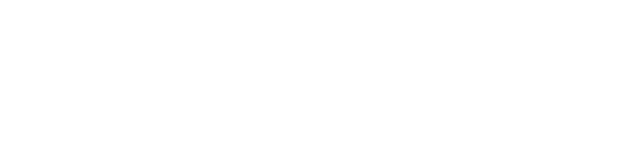
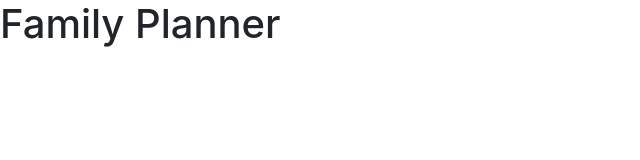
Before and after one commit to andremoppenheimer/Secure-Web-Project, a plain HTML site: page index.html in a window 1280 px wide. Shown: the whole page, without its empty margins (0-640 px from the left). Drawn offline with nearby package versions, Linux system fonts and the light colour scheme.

Commit message:
Update index.html

```diff
--- a/index.html
+++ b/index.html
@@ -1,4 +1,12 @@
 <html>
-<head><meta charset "UTF-8"></head>
+<head><meta charset "UTF-8">
 <title>Family Planner</title>
+<link rel="stylesheet" type="text/css" href="style.css">
+<link rel="stylesheet" href="https://stackpath.bootstrapcdn.com/bootstrap/4.5.0/css/bootstrap.min.css" integrity="sha384-9aIt2nRpC12Uk9gS9baDl411NQApFmC26EwAOH8WgZl5MYYxFfc+NcPb1dKGj7Sk" crossorigin="anonymous">
+</head>
+<body>
+    <div class"title">
+        <h1>Family Planner</h1>
+    </div>
+</body>
 </html>
```
